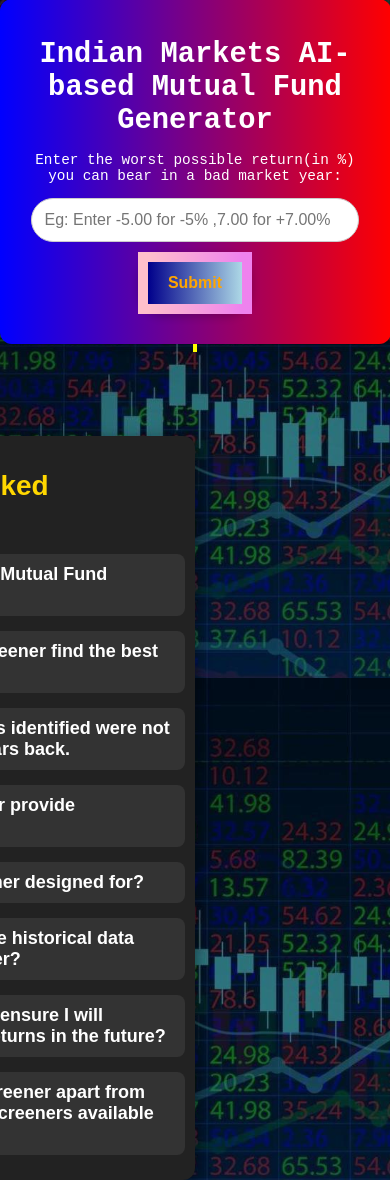
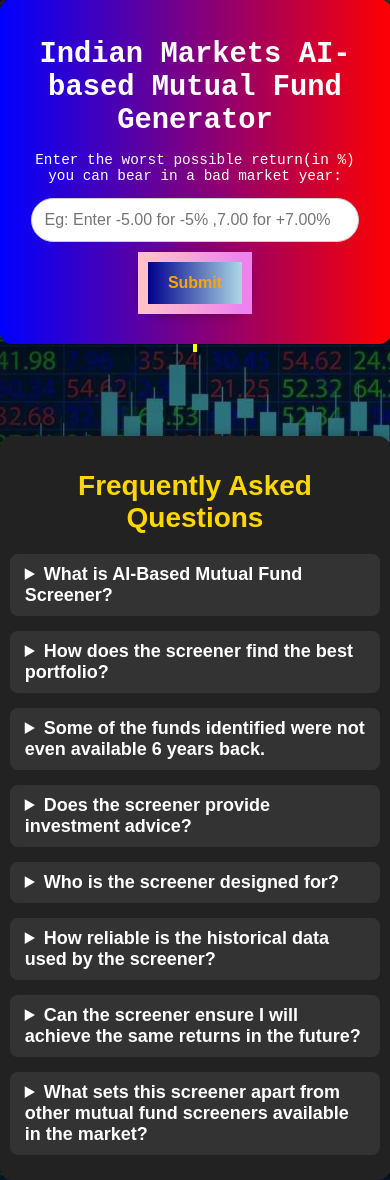
Before and after one commit to adisri-ai/FundAlloc-AI, a Flask app: page / in a window 390 px wide. Shown: the part 432-1612 px from the top of the page. Run offline with Flask 3, Linux system fonts and the light colour scheme; parts of the project's set-up code (start-up, migrations or seed data) failed here and were passed over.

Commit message:
Update styles.css

```diff
--- a/static/styles.css
+++ b/static/styles.css
@@ -299,6 +299,12 @@ details p {
         max-height: 50vh;
         object-fit: contain;
     }
+    .faq-section h2 {
+        text-align: center;
+        margin-bottom: 20px;
+        font-size: 28px;
+        color: #ffd700;
+    }
     .slider {
         width: 95vw;
         height: auto;
@@ -350,7 +356,7 @@ details p {
         height: 60px;
     }
     .faq-section {
-        left: 0;
+        left: 50vw;
         width: 95vw;
     }
 }
```
